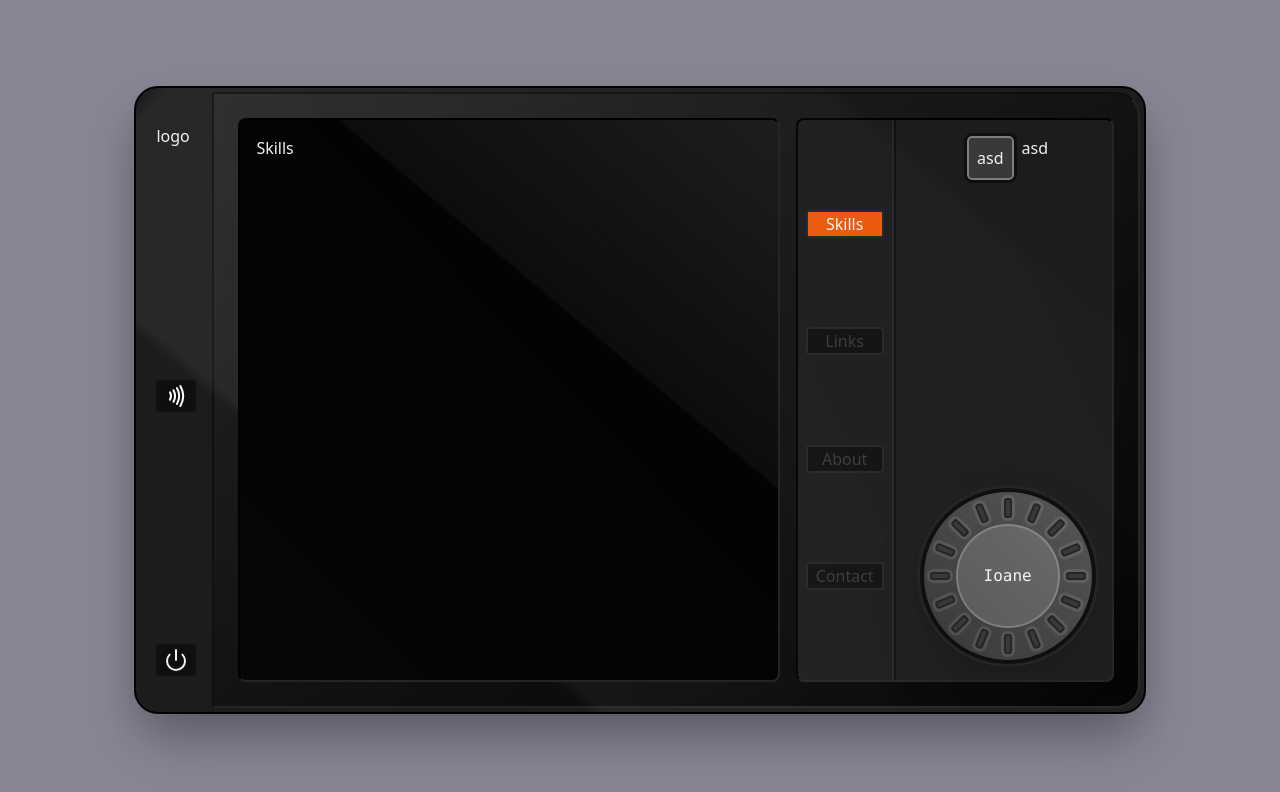
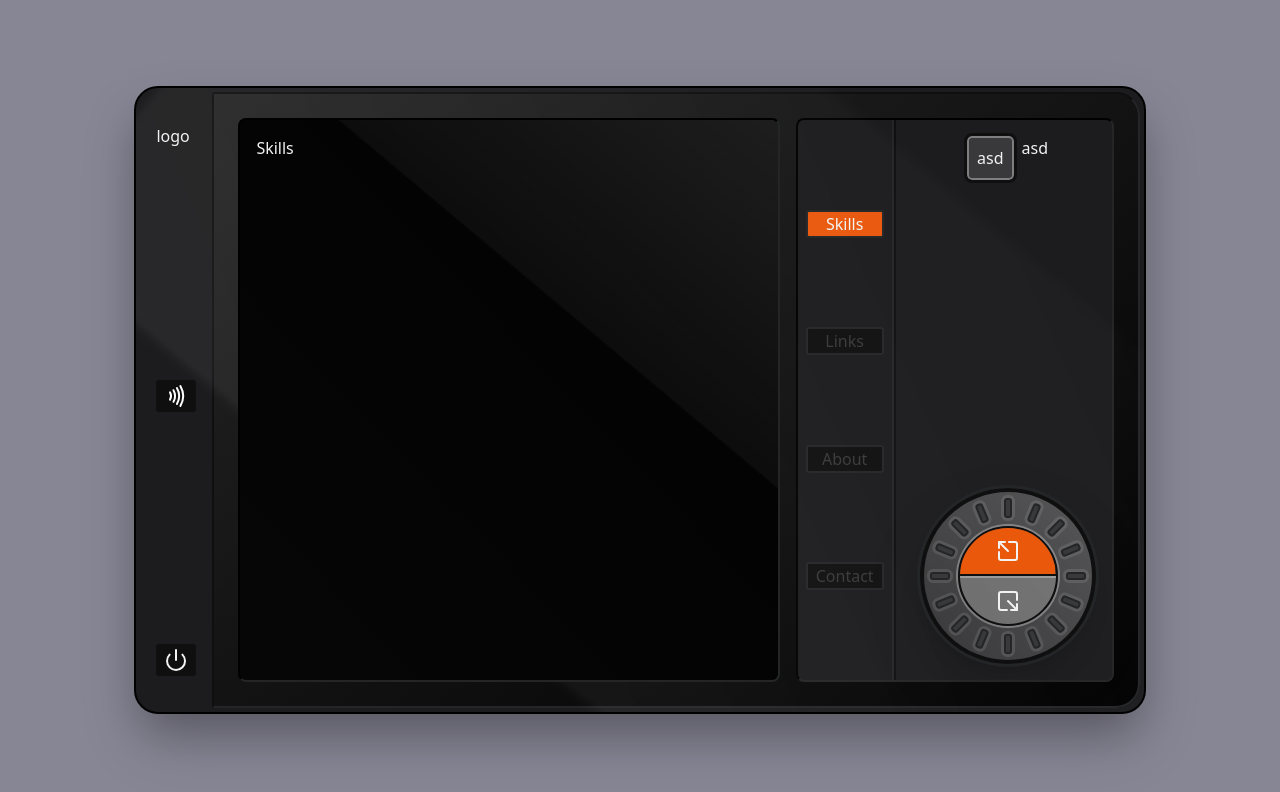
Before and after one commit to johndevnoza/Ioane-Personal-Webiste, a React (Vite) app: page /skills in a window 1280 px wide. Shown: the top 792 px of the page. Built offline with nearby package versions, Linux system fonts and the light colour scheme.

Commit message:
added navigation buttons UI

```diff
--- a/src/components/VolumeKnob.tsx
+++ b/src/components/VolumeKnob.tsx
@@ -1,4 +1,9 @@
 import { useAudio } from "audioContext";
+import {
+  SquareArrowDownRight,
+  SquareArrowOutDownRight,
+  SquareArrowOutUpLeft,
+} from "lucide-react";
 import { useState, useEffect, useRef } from "react";
 import { useNavigate } from "react-router-dom";
 
@@ -81,15 +86,30 @@ const VolumeKnob = () => {
       ref={knobRef}
       className="relative grid cursor-pointer place-items-center rounded-full border-4 border-borderDark bg-white/25 bg-gradient-to-tr from-elementBgColor p-8 shadow-lg outline outline-borderHighlight drop-shadow-2xl"
     >
-      <div className="rounded-full border-2 border-white/20 bg-white/15 from-elementBgColor">
+      <div className="relative rounded-full border-2 border-white/20 bg-white/15 from-elementBgColor">
         <div
-          className="relative grid size-[100px] place-items-center"
+          className="relative z-50 grid size-[100px] place-items-center"
           style={{ transform: `rotate(${rotation}deg)` }}
         >
-          <span className="select-none border-borderDark font-mono before:scale-110">
-            Ioane
-          </span>
           {lines}
+        </div>
+        <div className="absolute left-0 top-0 z-50 flex size-full flex-col rounded-full border-2 border-borderDark bg-black/45">
+          <div
+            onClick={() => {
+              console.log("1");
+            }}
+            className="grid h-1/2 place-content-center rounded-t-full border-b-2 border-borderDark bg-orange-600 outline-2 outline-black/20 active:scale-[96%] active:outline"
+          >
+            <SquareArrowOutUpLeft />
+          </div>
+          <div
+            onClick={() => {
+              console.log("2");
+            }}
+            className="grid h-1/2 place-content-center rounded-b-full border-t-2 border-white/30 bg-white/30 outline-2 outline-black/20 active:scale-[96%] active:outline"
+          >
+            <SquareArrowOutDownRight />
+          </div>
         </div>
       </div>
       <audio
```
